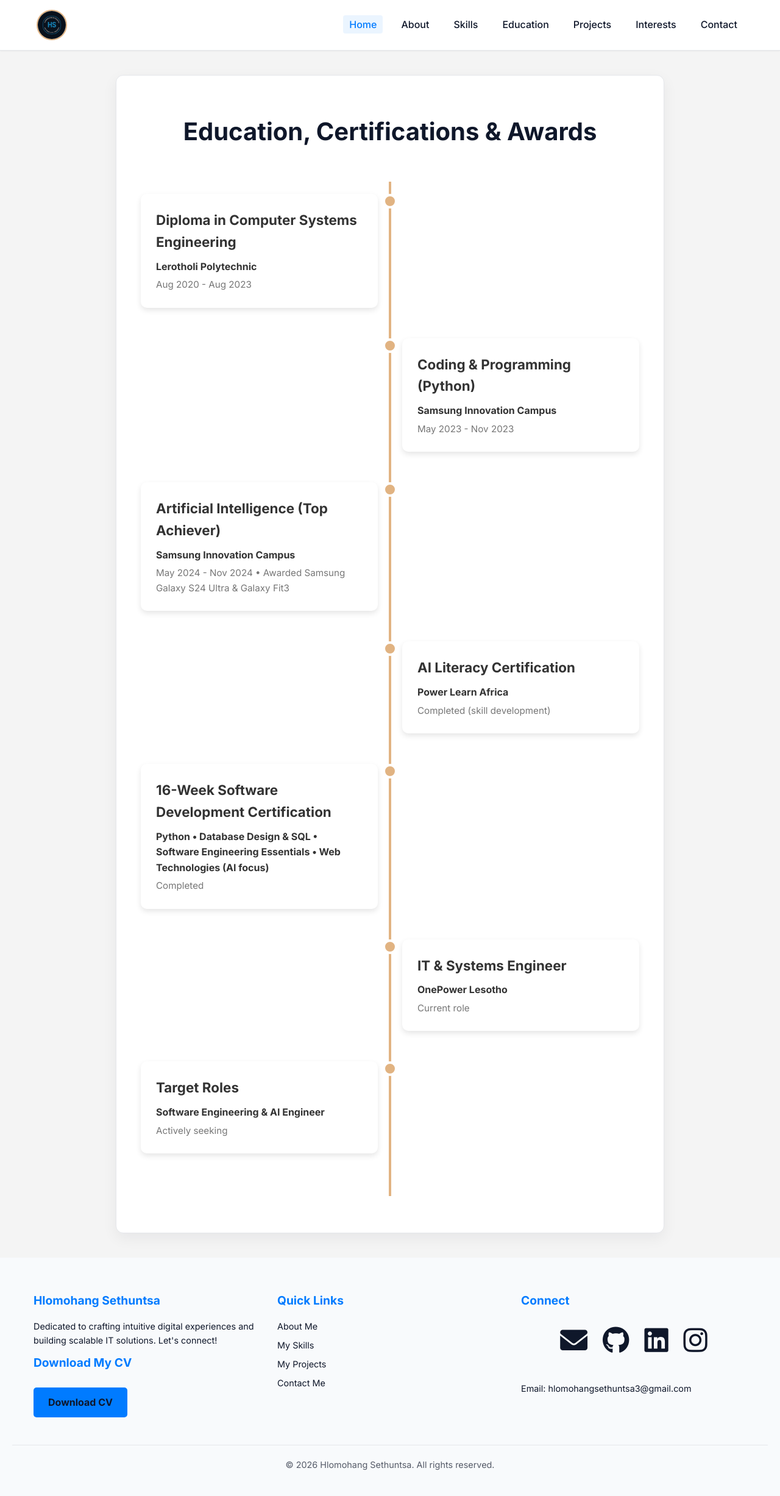
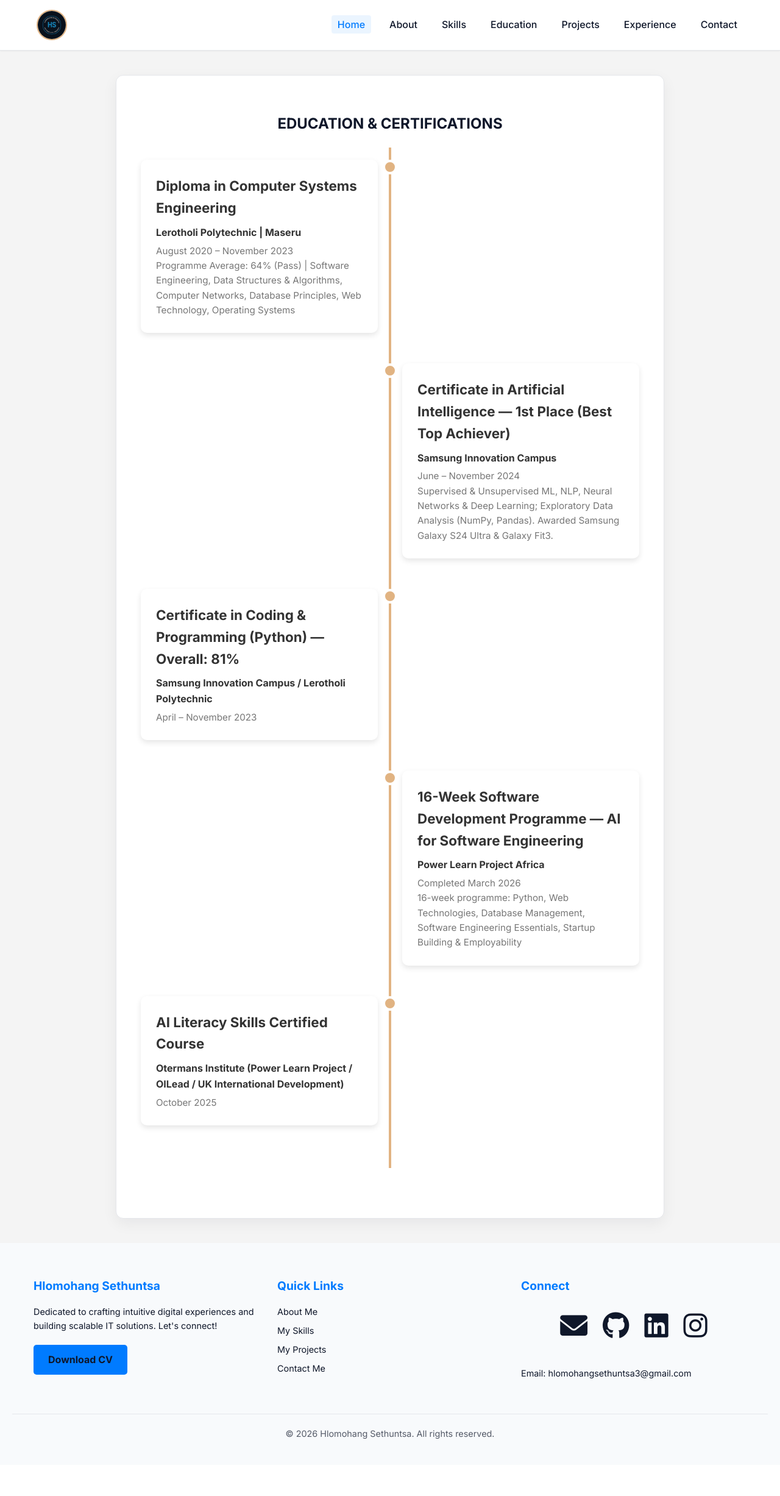
Before and after one commit to Hlomohangcue/PLP-First-Hackathon, a Python web app: template templates/education.html in a window 1280 px wide. Shown: the whole page at 61% size. After the commit the page ends 2361 px from the top, so only its background shows below. Run offline with Jinja, Linux system fonts and the light colour scheme; the template is opened without the code that fills it, so the values that code supplies are empty.

Commit message:
Fix Education page markup and Experience navbar
Made-with: Cursor

```diff
--- a/templates/education.html
+++ b/templates/education.html
@@ -26,81 +26,65 @@
             <li><a href="skills.html">Skills</a></li>
             <li><a href="education.html">Education</a></li>
             <li><a href="projects.html">Projects</a></li>
-            <li><a href="interests.html">Interests</a></li>
+            <li><a href="interests.html">Experience</a></li>
             <li><a href="contact.html">Contact</a></li>
         </ul>
     </nav>
 </header>
 
 <main class="education-section">
-        <h1>Education, Certifications & Awards</h1>
-
+<section style="margin-bottom: 22px;">
+    <h2 style="margin-bottom: 8px;">EDUCATION &amp; CERTIFICATIONS</h2>
     <div class="timeline-container">
-
         <div class="timeline-item">
             <div class="timeline-dot"></div>
             <div class="timeline-content">
                 <h3>Diploma in Computer Systems Engineering</h3>
-                    <p class="institution">Lerotholi Polytechnic</p>
-                    <p class="years">Aug 2020 - Aug 2023</p>
+                <p class="institution">Lerotholi Polytechnic | Maseru</p>
+                <p class="years">August 2020 – November 2023</p>
+                <p class="years">Programme Average: 64% (Pass) | Software Engineering, Data Structures &amp; Algorithms, Computer Networks, Database Principles, Web Technology, Operating Systems</p>
             </div>
         </div>
 
         <div class="timeline-item">
             <div class="timeline-dot"></div>
             <div class="timeline-content">
-                    <h3>Coding & Programming (Python)</h3>
+                <h3>Certificate in Artificial Intelligence — 1st Place (Best Top Achiever)</h3>
                 <p class="institution">Samsung Innovation Campus</p>
-                    <p class="years">May 2023 - Nov 2023</p>
+                <p class="years">June – November 2024</p>
+                <p class="years">Supervised &amp; Unsupervised ML, NLP, Neural Networks &amp; Deep Learning; Exploratory Data Analysis (NumPy, Pandas). Awarded Samsung Galaxy S24 Ultra &amp; Galaxy Fit3.</p>
             </div>
         </div>
 
         <div class="timeline-item">
             <div class="timeline-dot"></div>
             <div class="timeline-content">
-                    <h3>Artificial Intelligence (Top Achiever)</h3>
-                    <p class="institution">Samsung Innovation Campus</p>
-                    <p class="years">May 2024 - Nov 2024 • Awarded Samsung Galaxy S24 Ultra & Galaxy Fit3</p>
+                <h3>Certificate in Coding &amp; Programming (Python) — Overall: 81%</h3>
+                <p class="institution">Samsung Innovation Campus / Lerotholi Polytechnic</p>
+                <p class="years">April – November 2023</p>
             </div>
         </div>
 
         <div class="timeline-item">
             <div class="timeline-dot"></div>
             <div class="timeline-content">
-                    <h3>AI Literacy Certification</h3>
-                    <p class="institution">Power Learn Africa</p>
-                    <p class="years">Completed (skill development)</p>
+                <h3>16-Week Software Development Programme — AI for Software Engineering</h3>
+                <p class="institution">Power Learn Project Africa</p>
+                <p class="years">Completed March 2026</p>
+                <p class="years">16-week programme: Python, Web Technologies, Database Management, Software Engineering Essentials, Startup Building &amp; Employability</p>
             </div>
         </div>
 
         <div class="timeline-item">
             <div class="timeline-dot"></div>
             <div class="timeline-content">
-                    <h3>16-Week Software Development Certification</h3>
-                    <p class="institution">Python • Database Design & SQL • Software Engineering Essentials • Web Technologies (AI focus)</p>
-                    <p class="years">Completed</p>
+                <h3>AI Literacy Skills Certified Course</h3>
+                <p class="institution">Otermans Institute (Power Learn Project / OILead / UK International Development)</p>
+                <p class="years">October 2025</p>
             </div>
         </div>
-
-            <div class="timeline-item">
-                <div class="timeline-dot"></div>
-                <div class="timeline-content">
-                    <h3>IT & Systems Engineer</h3>
-                    <p class="institution">OnePower Lesotho</p>
-                    <p class="years">Current role</p>
     </div>
-            </div>
-
-            <div class="timeline-item">
-                <div class="timeline-dot"></div>
-                <div class="timeline-content">
-                    <h3>Target Roles</h3>
-                    <p class="institution">Software Engineering & AI Engineer</p>
-                    <p class="years">Actively seeking</p>
-                </div>
-            </div>
-
-        </div>
+</section>
     </main>
 
    <footer>
@@ -108,7 +92,6 @@
         <div class="footer-section footer-about">
             <h3>Hlomohang Sethuntsa</h3>
             <p>Dedicated to crafting intuitive digital experiences and building scalable IT solutions. Let's connect!</p>
-            <h4>Download My CV</h4>
             <a href="../static/images/cv/Hlomohang_Sethuntsa_cv.pdf" target="_blank" class="download-cv-link">Download CV</a>
         </div>
         <div class="footer-section footer-links">
--- a/templates/index.html
+++ b/templates/index.html
@@ -26,7 +26,7 @@
             <li><a href="skills.html">Skills</a></li>
             <li><a href="education.html">Education</a></li>
             <li><a href="projects.html">Projects</a></li>
-            <li><a href="interests.html">Interests</a></li>
+            <li><a href="interests.html">Experience</a></li>
             <li><a href="contact.html">Contact</a></li>
         </ul>
     </nav>
```
Lines whose indentation alone changed are shown as unchanged.
